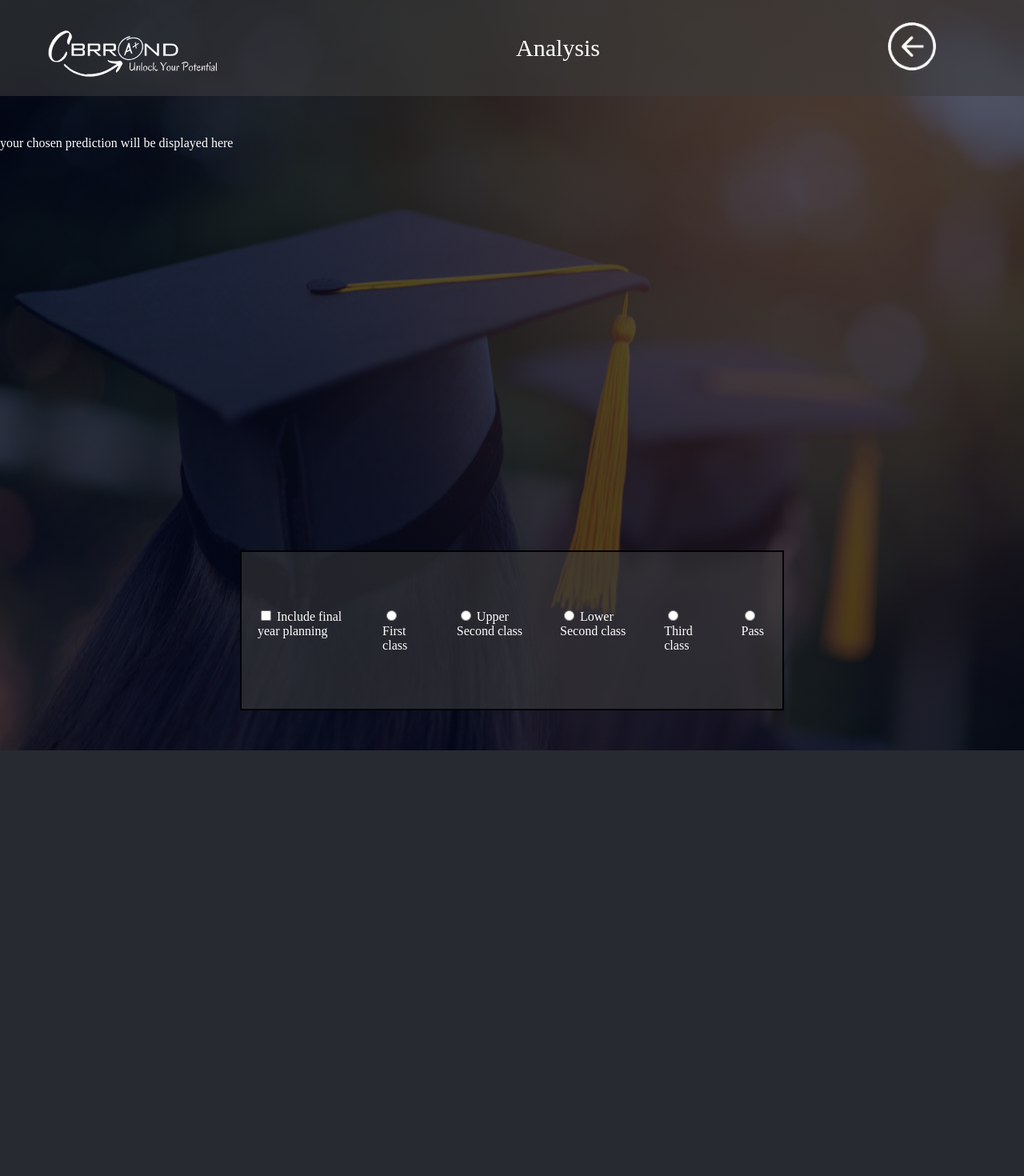
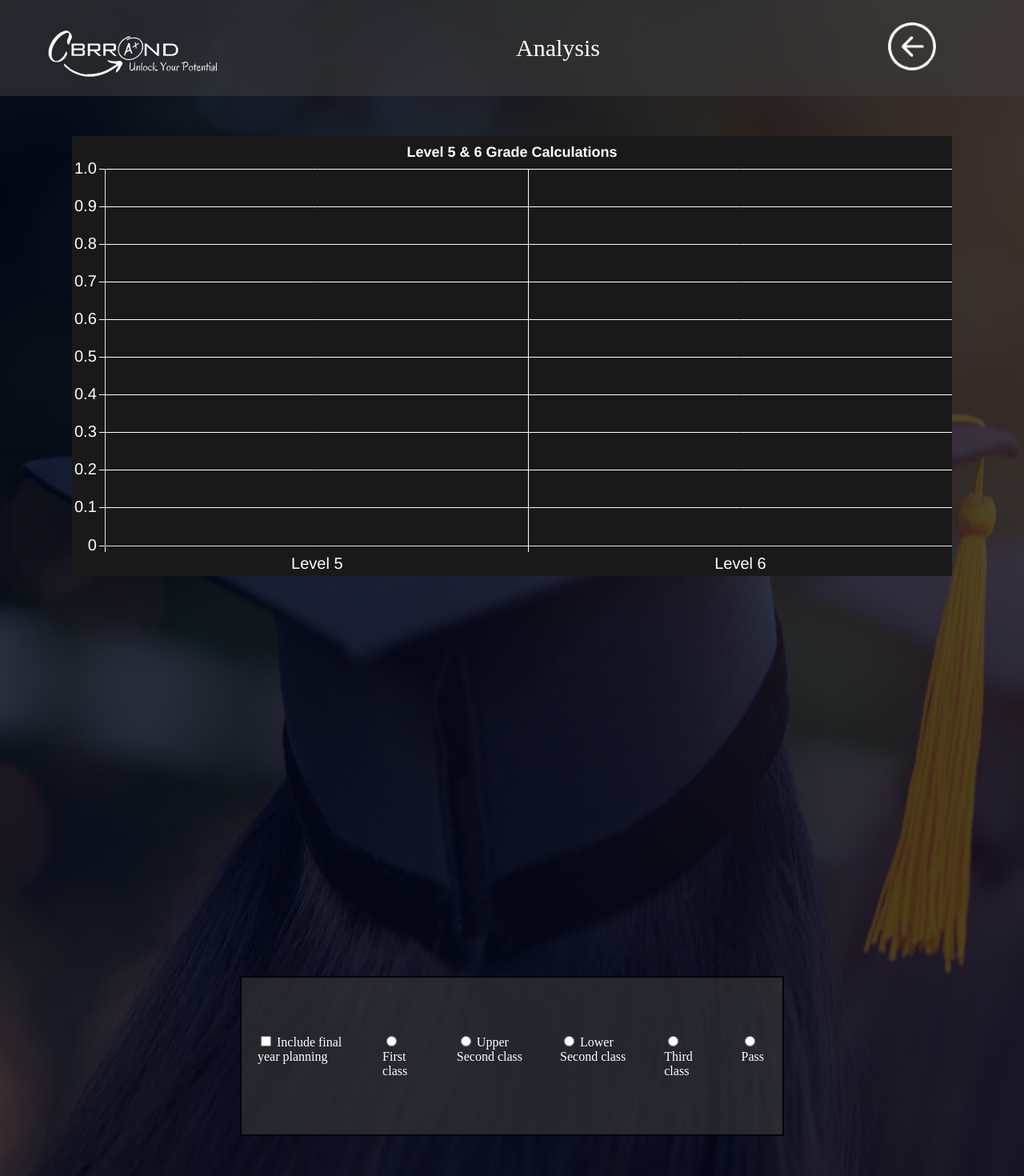
Before and after one commit to cWalsh-developer/PE2_GradeCalc, a PHP site: page /analysis_view.html in a window 1280 px wide. Shown: the whole page at 80% size. Before the commit the page ends 938 px from the top, so only its background shows below. Run offline with PHP 8.4, Linux system fonts and the light colour scheme.

Commit message:
Developed a chart display for the data on the analysis page

```diff
--- a/view/analysis_view.html
+++ b/view/analysis_view.html
@@ -4,6 +4,7 @@
         <meta charset="UTF-8">
         <link rel="stylesheet" type="text/css" href="css/stylesheet.css">
         <link rel="icon" type="image/x-icon" href="../view/css/android-chrome-192x192.png">
+        <script src="https://cdn.jsdelivr.net/npm/chart.js"></script>
 
         <title>Grade calculation</title>
     </head>
@@ -21,10 +22,13 @@
             <img  src="css/backbutton.png" id="backButtonImg">
             </a>
         </section>
+        <div class="center_chart">
+            <section id = "predictions">
+                <canvas id="myChart">
 
-        <section id = "predictions">
-            <p id = "predict">your chosen prediction will be displayed here</p>
-        </section>
+                </canvas>
+            </section>
+        </div>
 
         <section id="bottomSection">
             <p class="bottomText"><input type="checkbox" name="final_year_planning"> Include final year planning</p>
@@ -36,5 +40,75 @@
 
         </section>
         <script src="../controller/JavaScript/PE2_calcLogic.js"></script>
+        <script>
+            let labels = ['Level 5', 'Level 6'];
+            let calculationData = [parseInt(sessionStorage.getItem("finalL5")), parseInt(sessionStorage.getItem("finalL6"))];
+            const data = {
+                labels: labels,
+                datasets: [{
+                    data: calculationData,
+                    backgroundColor: ['rgb(5, 91, 240)', 'rgb(255, 128, 48)']
+                }]
+            };
+
+            const config = {
+                type:'bar',
+                data: data,
+                options:
+                {
+                    plugins: {
+                        legend: {
+                            display: false,
+                        },
+                        title:
+                        {
+                            display: true,
+                            text: 'Level 5 & 6 Grade Calculations',
+                            color: 'white',
+                            font:{
+                                size: 18,
+                        }
+                    }
+                },
+                scales:
+                {
+                    x: {
+                        ticks:
+                        {
+                            font: {
+                                size: 20
+                            },
+                            color: "white",
+                        },
+                        grid:
+                        {
+                            color: 'white',
+                            padding: 20
+                        }
+                    },
+                    y: {
+                        ticks:
+                        {
+                            font: {
+                                size: 20
+                            },
+                            color: "white",
+
+                        },
+                        grid:
+                        {
+                            color: 'white'
+                        }
+                    }
+                }
+            }
+
+            };
+
+            const chart = new Chart(document.getElementById("myChart"),
+            config
+            );
+
+        </script>
     </body>
 </html>
--- a/view/css/stylesheet.css
+++ b/view/css/stylesheet.css
@@ -589,8 +589,23 @@ body
    margin-bottom: 50px;
 }
 
+.center_chart
+{
+   display: flex;
+   justify-content: center;
+   align-items: center;
+}
+
 #predictions{
-   color:white;
+   height: fit-content;
+   width: fit-content;
+}
+
+#myChart
+{
+   background-color: #19191a;
+   height: 700px;
+   width: 1100px;;
 }
 
  /* Reset password page */
```
